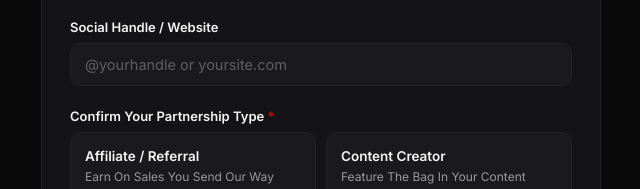
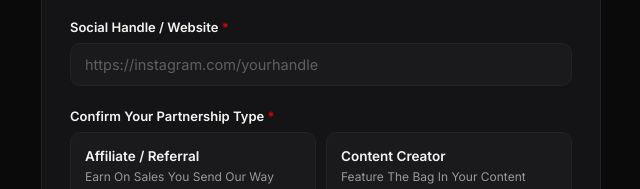
Before and after one commit to thebillboardbag-ai/billboard-bag-partners, a plain HTML site: page index.html in a window 1280 px wide. Shown: the part 559-748 px from the top of the page, 319-959 px from the left. Drawn offline with Linux system fonts and the light colour scheme.

Commit message:
Make Social Handle / Website a required link field
Co-Authored-By: Claude Sonnet 5 <noreply@anthropic.com>
Claude-Session: https://claude.ai/code/session_01278PZfYYdcHqNSjsF3KeVU

```diff
--- a/index.html
+++ b/index.html
@@ -424,8 +424,8 @@
       </div>
 
       <div class="field">
-        <label for="link">Social Handle / Website</label>
-        <input type="text" id="link" name="Social Handle or Website" placeholder="@yourhandle or yoursite.com">
+        <label for="link">Social Handle / Website <span class="req">*</span></label>
+        <input type="url" id="link" name="Social Handle or Website" placeholder="https://instagram.com/yourhandle" required>
       </div>
 
       <div class="field">
```
